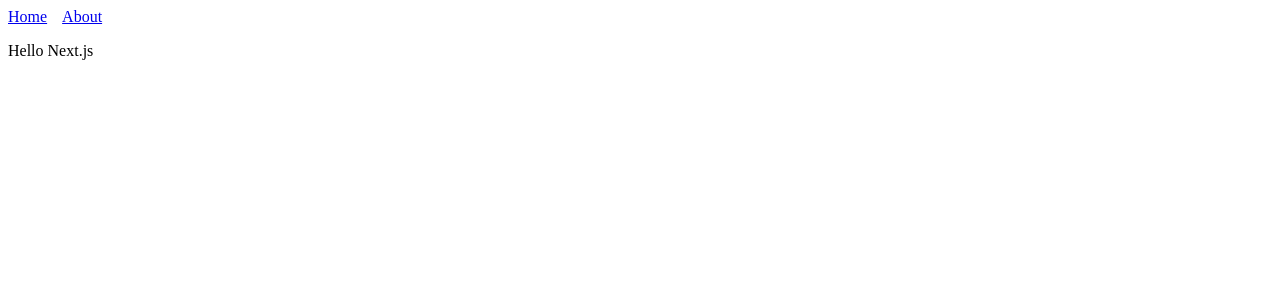
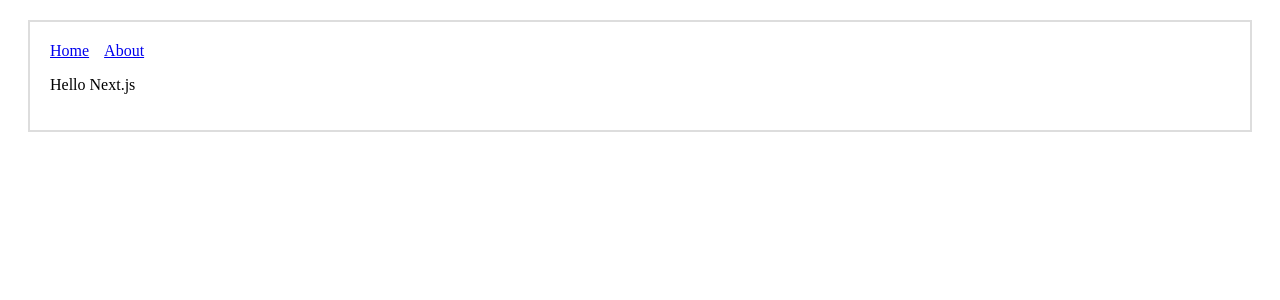
Before and after one commit to misan7/hello-next.js, a Next.js app: page / in a window 1280 px wide. Shown: the top 300 px of the page. Built offline with nearby package versions, Linux system fonts and the light colour scheme.

Commit message:
MyLayout.js with props.children

```diff
--- /dev/null
+++ b/comps/MyLayout.js
@@ -0,0 +1,17 @@
+import Header from "./Header";
+
+const layoutStyle = {
+  margin: 20,
+  padding: 20,
+  border: "2px solid #DDD"
+};
+
+const Layout = props => (
+  <div style={layoutStyle}>
+    <Header />
+    {/*props.children => refeers to all childrens inside Layout from index.js and about.js*/}
+    {props.children}
+  </div>
+);
+
+export default Layout;
--- a/pages/index.js
+++ b/pages/index.js
@@ -1,8 +1,7 @@
-import Header from "../comps/Header.js";
+import Layout from "../comps/MyLayout.js";
 
 export default () => (
-  <div>
-    <Header />
+  <Layout>
     <p>Hello Next.js</p>
-  </div>
+  </Layout>
 );
```
Also changed, not shown: pages/about.js (+4 -5 lines).
